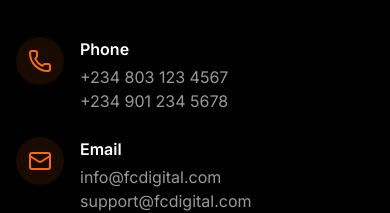
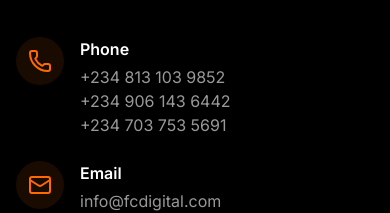
Before and after one commit to Passer-Tech-password/FC-Digital, a Next.js app: page /contact in a window 390 px wide. Shown: the part 331-544 px from the top of the page. Built offline with nearby package versions, Linux system fonts and the light colour scheme; no server answers.

Commit message:
docs(contact): update phone numbers across site
update outdated contact numbers in contact page and home hero component

```diff
--- a/src/app/contact/page.tsx
+++ b/src/app/contact/page.tsx
@@ -80,8 +80,9 @@
                   </div>
                   <div>
                     <h3 className="font-semibold mb-1">Phone</h3>
-                    <p className="text-text-secondary">+234 803 123 4567</p>
-                    <p className="text-text-secondary">+234 901 234 5678</p>
+                    <p className="text-text-secondary">+234 813 103 9852</p>
+                    <p className="text-text-secondary">+234 906 143 6442</p>
+                    <p className="text-text-secondary">+234 703 753 5691</p>
                   </div>
                 </div>
 
--- a/src/components/home/Hero.tsx
+++ b/src/components/home/Hero.tsx
@@ -126,8 +126,9 @@
                     </div>
                     <div>
                       <p className="text-xs text-text-tertiary uppercase tracking-wide mb-0.5">Call Us</p>
-                      <p className="text-sm font-semibold">+234 803 123 4567</p>
-                      <p className="text-sm font-semibold">+234 703 987 6543</p>
+                      <p className="text-sm font-semibold">+234 813 103 9852</p>
+                      <p className="text-sm font-semibold">+234 906 143 6442</p>
+                      <p className="text-sm font-semibold">+234 703 753 5691</p>
                     </div>
                   </div>
                 </motion.div>
```
